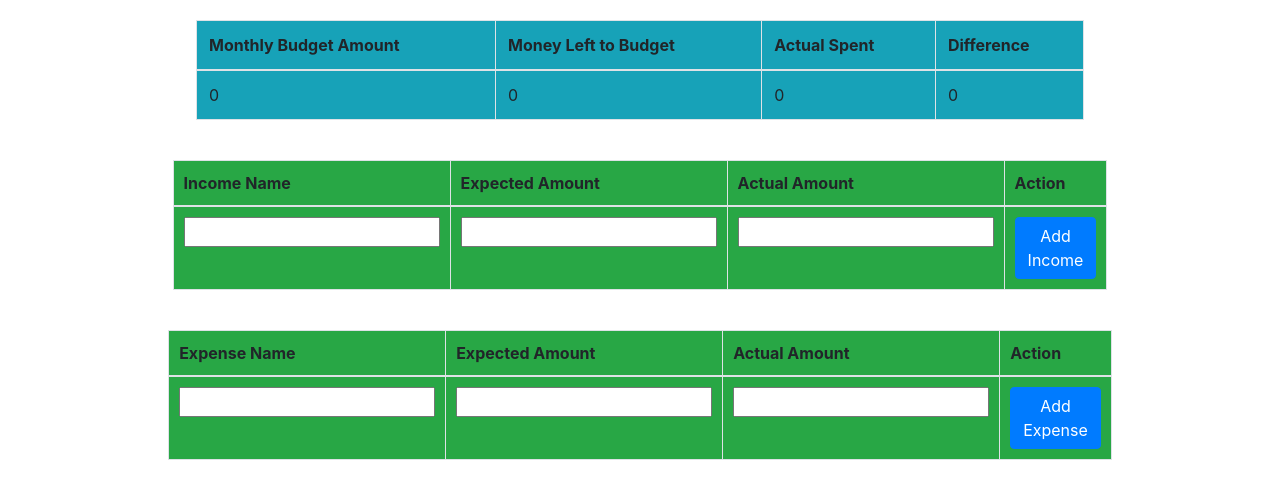
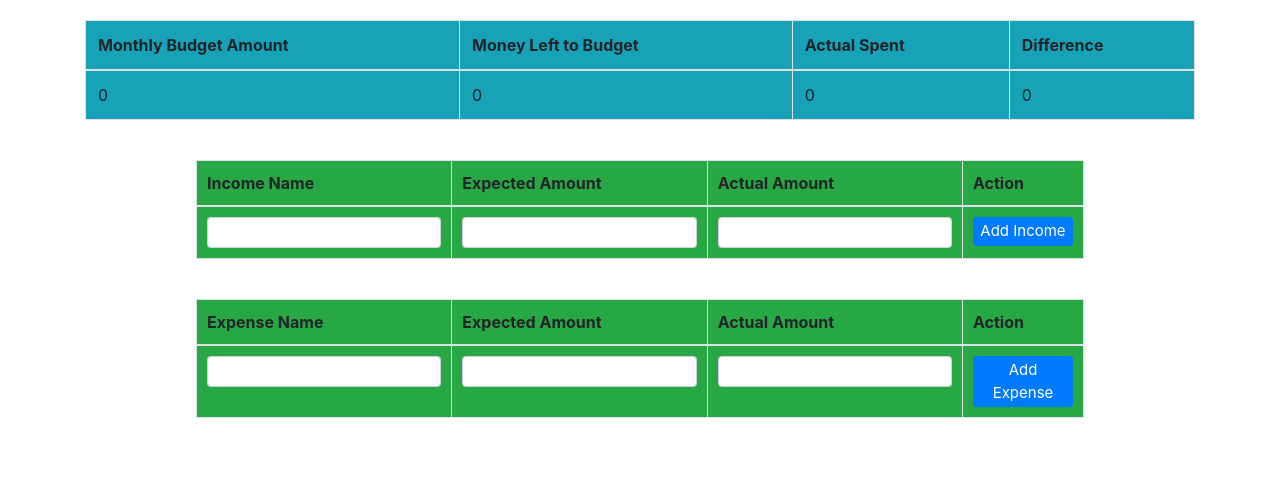
Before and after one commit to austinkodom/flask_budgeting_app, a Flask app: page / in a window 1280 px wide. Shown: the part 56-555 px from the top of the page. Run offline with Flask 3, Linux system fonts and the light colour scheme; a user stored in the database is signed in; some libraries are stand-ins or nearby versions.

Commit message:
Made changes to css styling and database.

```diff
--- a/website/templates/base.html
+++ b/website/templates/base.html
@@ -1,7 +1,7 @@
 <!DOCTYPE html>
 <html>
   <head>
-    <meta charset="utf-8" />
+    <meta charset="utf-8"/>
     <meta name="viewport" content="width=device-width, initial-scale=1" />
     <link
       rel="stylesheet"
--- a/website/templates/home.html
+++ b/website/templates/home.html
@@ -4,6 +4,11 @@
 {% block content %}
 
 <style>
+    .btn-custom {
+        padding: 2px 5px;
+        font-size: 15px;
+        width: 100px;
+    }
     #incomeTable th, #incomeTable td {
         padding: 10px;
     }
@@ -25,7 +30,6 @@
     }
     #budgetTable
     {
-        width: 80%;
         margin: 20px 0;
     }
 </style>
@@ -66,10 +70,18 @@
     <tbody>
             <tr>
                 <form method="POST">
-                    <td class="bg-success"><input type="text" id="incomeName" name="incomeName" required></td>
-                    <td class="bg-success"><input type="number" id="expectedIncome" name="expectedIncome" required></td>
-                    <td class="bg-success"><input type="number" id="actualIncome" name="actualIncome" required></td>
-                    <td class="bg-success"><button type="submit" class="btn btn-primary">Add Income</button></td>
+                    <td class="bg-success">
+                        <input class="form-control form-control-sm" type="text" id="incomeName" name="incomeName" required>
+                    </td>
+                    <td class="bg-success">
+                        <input class="form-control form-control-sm" type="number" id="expectedIncome" name="expectedIncome" required>
+                    </td>
+                    <td class="bg-success">
+                        <input class="form-control form-control-sm" type="number" id="actualIncome" name="actualIncome" required>
+                    </td>
+                    <td class="bg-success">
+                        <button type="submit" class="btn btn-primary btn-sm btn-custom">Add Income</button>
+                    </td>
                 </form>
             </tr>
         {% for income in user.incomes %}
@@ -78,7 +90,8 @@
             <td class="bg-success">{{ income.expected_income }}</td>
             <td class="bg-success">{{ income.actual_income }}</td>
             <td class="bg-success">
-            <button type="button" class="btn btn-danger" onClick="deleteIncome({{ income.id }})">Delete</button></td>
+                <button type="button" class="btn btn-danger btn-sm btn-custom" onClick="deleteIncome({{ income.id }})">Delete</button>
+            </td>
         </tr>
         {% endfor %}
     </tbody>
@@ -97,10 +110,18 @@
         </thead>
         <tr>
             <form method="POST">
-                <td class="bg-success"><input type="text" id="expenseName" name="expenseName" required></td>
-                <td class="bg-success"><input type="number" id="expectedExpense" name="expectedExpense" required></td>
-                <td class="bg-success"><input type="number" id="actualExpense" name="actualExpense" required></td>
-                <td class="bg-success"><button type="submit" class="btn btn-primary">Add Expense</button></td>
+                <td class="bg-success">
+                    <input class="form-control form-control-sm" type="text" id="expenseName" name="expenseName" required>
+                </td>
+                <td class="bg-success">
+                    <input class="form-control form-control-sm" type="number" id="expectedExpense" name="expectedExpense" required>
+                </td>
+                <td class="bg-success">
+                    <input class="form-control form-control-sm" type="number" id="actualExpense" name="actualExpense" required>
+                </td>
+                <td class="bg-success">
+                    <button type="submit" class="btn btn-primary btn-sm btn-custom">Add Expense</button>
+                </td>
             </form>
         </tr>
         <tbody>
@@ -110,7 +131,7 @@
                 <td class="bg-success">{{ expense.expected_expense }}</td>
                 <td class="bg-success">{{ expense.actual_expense }}</td>
                 <td class="bg-success">
-                    <button type="button" class="btn btn-danger" onClick="deleteExpense({{ expense.id }})">Delete</button>
+                    <button type="button" class="btn btn-danger btn-sm btn-custom" onClick="deleteExpense({{ expense.id }})">Delete</button>
                 </td>
             </tr>
             {% endfor %}
```
Also changed, not shown: instance/database.db.
